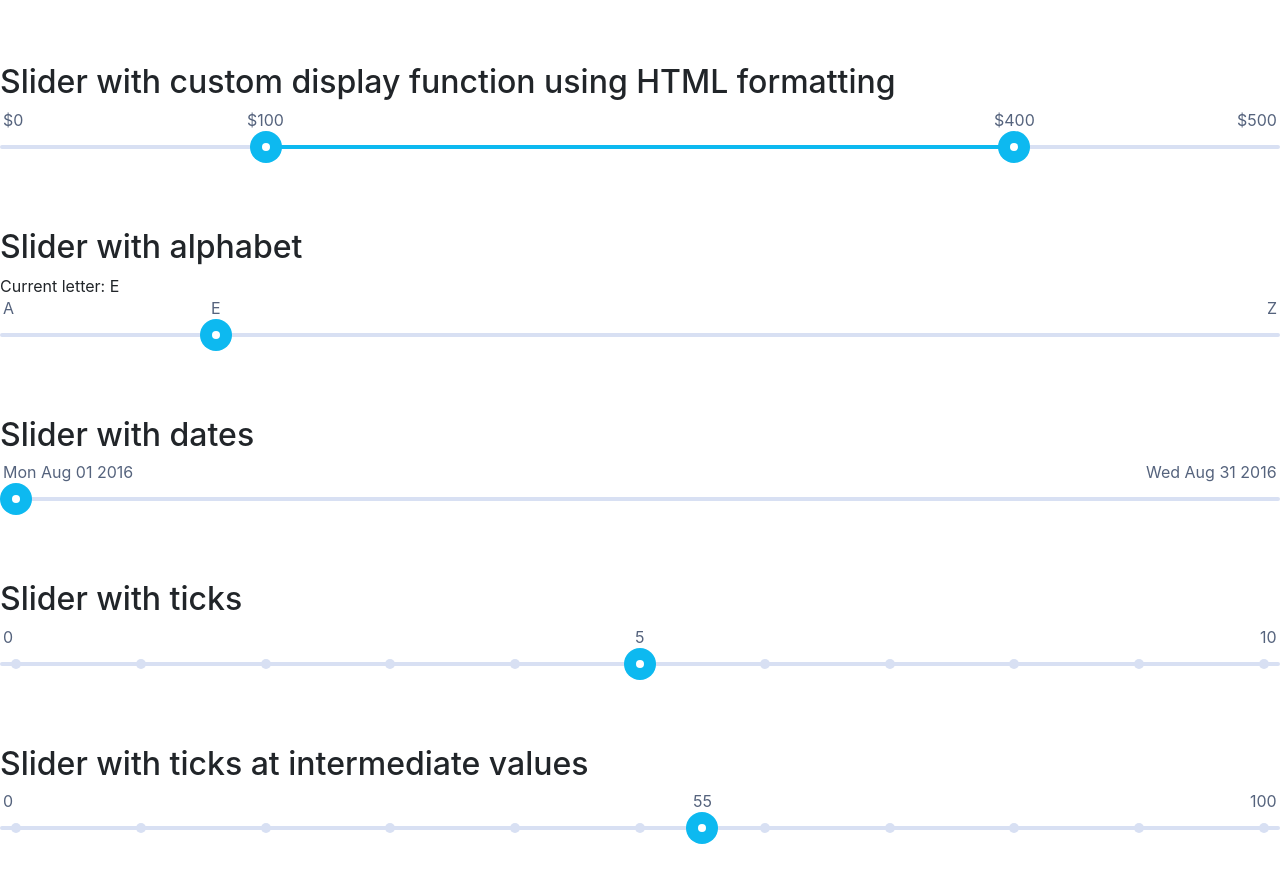
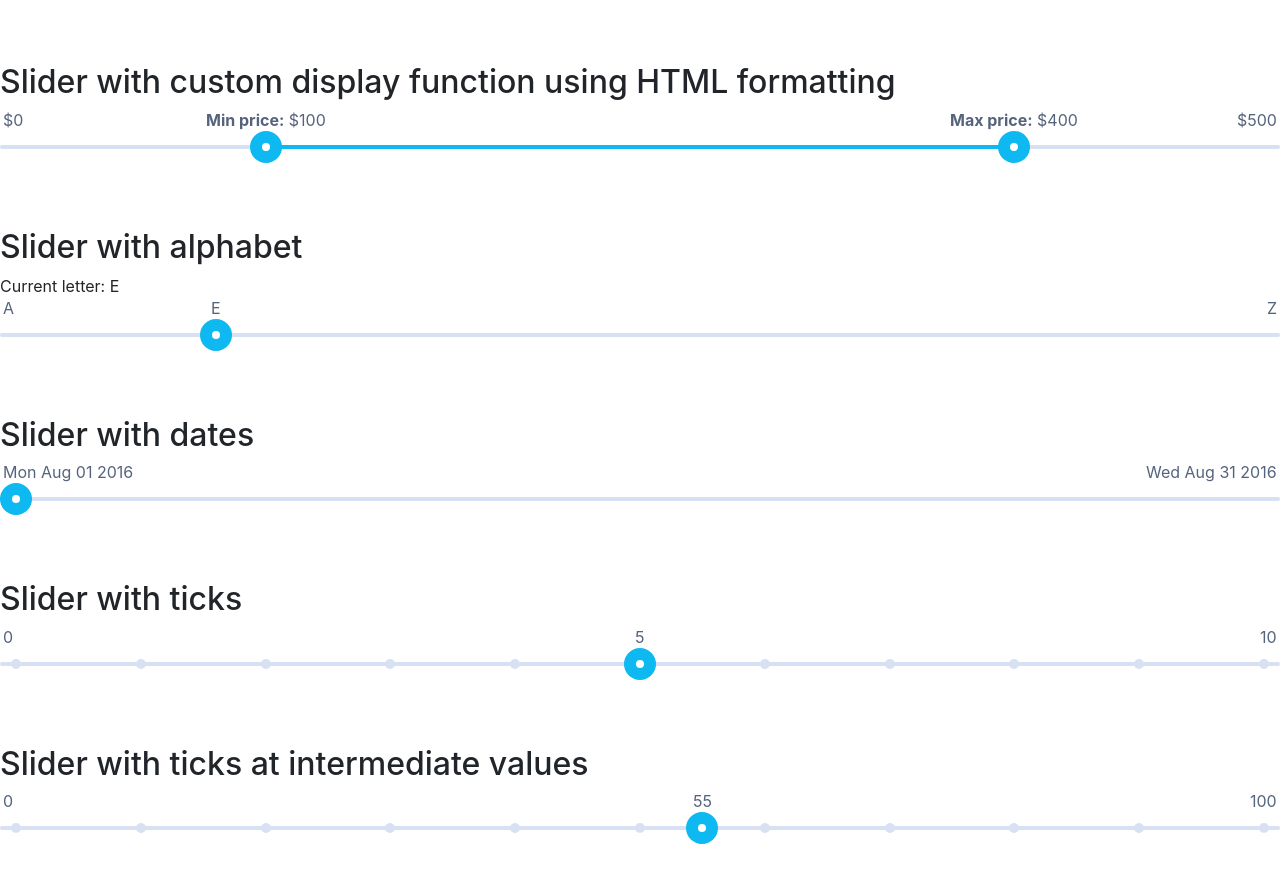
Before and after one commit to angular-slider/ngx-slider, an Angular app: page / in a window 1280 px wide. Shown: the part 3047-3929 px from the top of the page. Built offline with nearby package versions, Linux system fonts and the light colour scheme.

Commit message:
Fix literal options

```diff
--- a/src/app/app.component.ts
+++ b/src/app/app.component.ts
@@ -1,5 +1,6 @@
 import { Component } from '@angular/core';
 import { Ng2SliderOptions } from './ng2-slider/ng2-slider.module';
+import { LabelType } from './ng2-slider/options';
 
 interface SimpleSliderModel {
   value: number;
@@ -217,11 +218,11 @@ export class AppComponent {
     options: {
       floor: 0,
       ceil: 500,
-      translate: (value: number, sliderId: any, label: any) => {
+      translate: (value: number, sliderId: any, label: LabelType): string => {
         switch (label) {
-          case 'model':
+          case LabelType.Low:
             return '<b>Min price:</b> $' + value;
-          case 'high':
+          case LabelType.High:
             return '<b>Max price:</b> $' + value;
           default:
             return '$' + value;
@@ -236,7 +237,7 @@ export class AppComponent {
       stepsArray: 'ABCDEFGHIJKLMNOPQRSTUVWXYZ'.split('').map((letter) => {
         return { value: this.letterToIndex(letter) };
       }),
-      translate: (value: number, sliderId: any, label: any) => {
+      translate: (value: number, sliderId: any, label: LabelType): string => {
         return this.indexToLetter(value);
       }
     }
@@ -248,7 +249,7 @@ export class AppComponent {
       stepsArray: this.createDateRange().map((date: Date) => {
         return { value: date.getTime() };
       }),
-      translate: (value: number, sliderId: any, label: any): string => {
+      translate: (value: number, sliderId: any, label: LabelType): string => {
         return new Date(value).toDateString();
       }
     }
```
